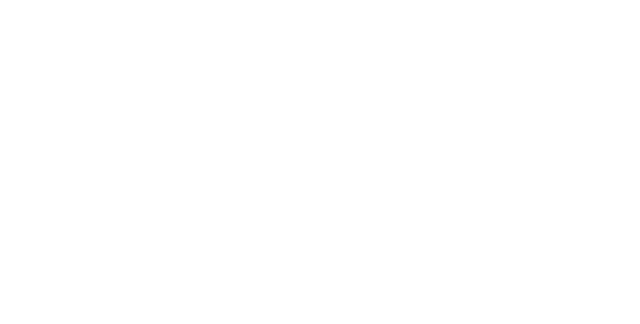
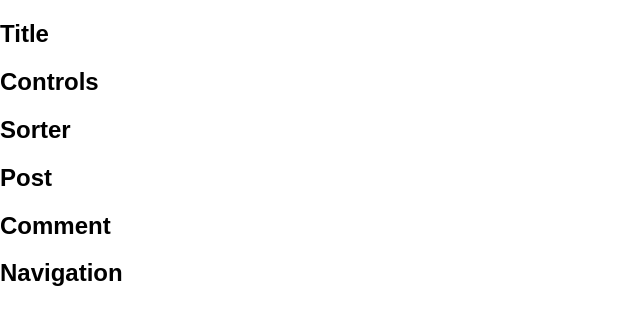
Before and after one commit to agladyshev/redux-readable, a React (Create React App) app: page / in a window 1280 px wide. Shown: the top 324 px of the page, without its empty margins (0-640 px from the left). Built offline with nearby package versions, Linux system fonts and the light colour scheme.

Commit message:
feat: build UI hierarchy

```diff
--- a/src/App.js
+++ b/src/App.js
@@ -1,10 +1,20 @@
-import React, { Component } from 'react';
-import './App.css';
+import React from 'react'
+import './App.css'
+import TopBar from './TopBar'
+import Sorter from './Sorter'
+import Post from './Post'
+import Comment from './Comment'
+import Navigation from './Navigation'
 
-class App extends Component {
+class App extends React.Component {
   render() {
     return (
       <div className="App">
+       <TopBar/>
+       <Sorter/>
+       <Post/>
+       <Comment/>
+       <Navigation/>
       </div>
     );
   }
--- /dev/null
+++ b/src/Comment.js
@@ -0,0 +1,13 @@
+import React from 'react'
+
+class Comment extends React.Component {
+  render() {
+    return (
+      <div>
+        <h2>Comment</h2>
+      </div>
+    )
+  }
+}
+
+export default Comment
--- /dev/null
+++ b/src/Controls.js
@@ -0,0 +1,13 @@
+import React from 'react'
+
+class Controls extends React.Component {
+  render() {
+    return (
+      <div>
+        <h2>Controls</h2>
+      </div>
+    )
+  }
+}
+
+export default Controls
--- /dev/null
+++ b/src/Navigation.js
@@ -0,0 +1,13 @@
+import React from 'react'
+
+class Navigation extends React.Component {
+  render() {
+    return (
+      <div>
+        <h2>Navigation</h2>
+      </div>
+    )
+  }
+}
+
+export default Navigation
--- /dev/null
+++ b/src/Post.js
@@ -0,0 +1,13 @@
+import React from 'react'
+
+class Post extends React.Component {
+  render() {
+    return (
+      <div>
+        <h2>Post</h2>
+      </div>
+    )
+  }
+}
+
+export default Post
--- /dev/null
+++ b/src/Sorter.js
@@ -0,0 +1,13 @@
+import React from 'react'
+
+class Sorter extends React.Component {
+  render() {
+    return (
+      <div>
+        <h2>Sorter</h2>
+      </div>
+    )
+  }
+}
+
+export default Sorter
--- /dev/null
+++ b/src/Title.js
@@ -0,0 +1,13 @@
+import React from 'react'
+
+class Title extends React.Component {
+  render() {
+    return (
+      <div>
+        <h2>Title</h2>
+      </div>
+    )
+  }
+}
+
+export default Title
--- /dev/null
+++ b/src/TopBar.js
@@ -0,0 +1,16 @@
+import React from 'react'
+import Title from './Title'
+import Controls from './Controls'
+
+class TopBar extends React.Component {
+  render() {
+    return (
+      <div>
+        <Title/>
+        <Controls/>
+      </div>
+    )
+  }
+}
+
+export default TopBar
```
